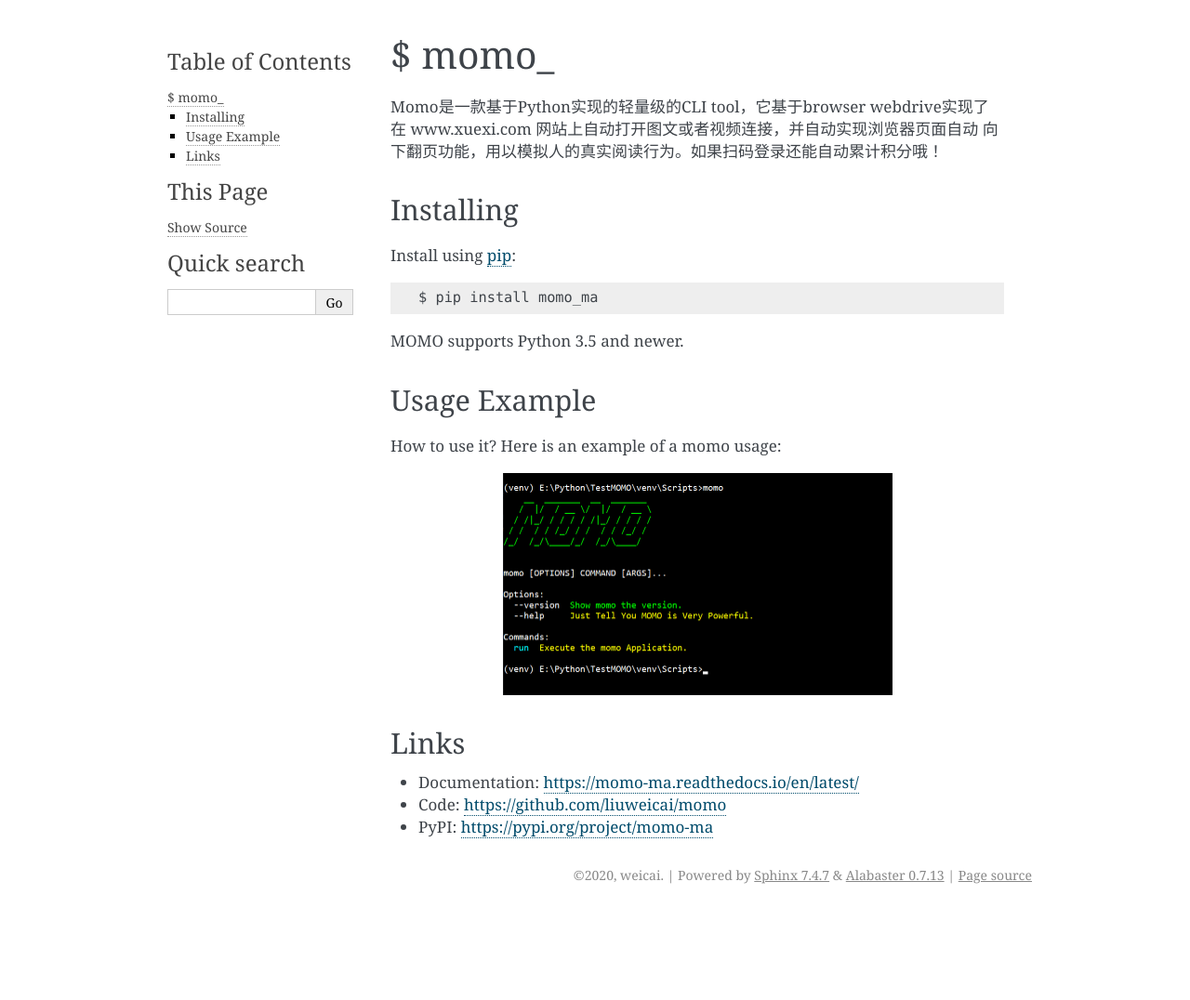
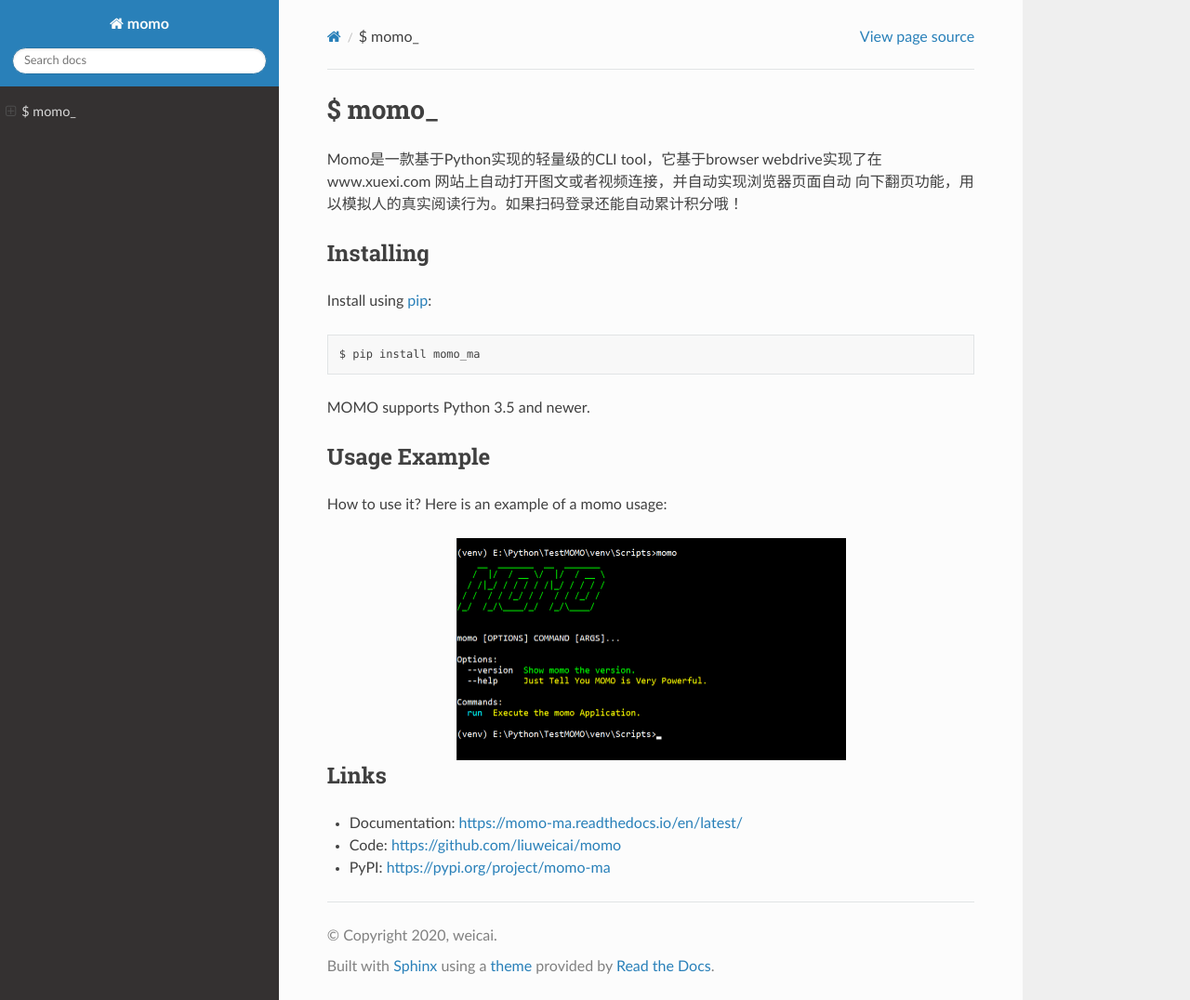
Before and after one commit to liuweicai/momo, a Sphinx documentation site: the page built from docs/index.rst, in a window 1280 px wide and 1076 px high. Shown: the whole window at 93% size. Built offline with Sphinx 7.4.7 and the Read the Docs theme 2.0.0, drawn with Linux system fonts in a browser that asks for light colours; comment, search, counter and statistics services are not loaded.

```diff
--- a/docs/conf.py
+++ b/docs/conf.py
@@ -14,6 +14,8 @@
 # import sys
 # sys.path.insert(0, os.path.abspath('.'))
 
+from pallets_sphinx_themes import ProjectLink
+import sphinx_rtd_theme
 
 # -- Project information -----------------------------------------------------
 
@@ -27,7 +29,11 @@ author = 'weicai'
 # Add any Sphinx extension module names here, as strings. They can be
 # extensions coming with Sphinx (named 'sphinx.ext.*') or your custom
 # ones.
+master_doc = 'index'
 extensions = [
+    "pallets_sphinx_themes",
+    "sphinxcontrib.disqus",
+    "sphinx_rtd_theme",
 ]
 
 # Add any paths that contain templates here, relative to this directory.
@@ -38,17 +44,32 @@ templates_path = ['_templates']
 # This pattern also affects html_static_path and html_extra_path.
 exclude_patterns = ['_build', 'Thumbs.db', '.DS_Store']
 
-
+disqus_shortname = 'blackmomo'
 # -- Options for HTML output -------------------------------------------------
 
 # The theme to use for HTML and HTML Help pages.  See the documentation for
 # a list of builtin themes.
 #
-html_theme = 'alabaster'
-
+#html_theme = 'alabaster'
+#html_theme = 'flask'
+html_theme = "sphinx_rtd_theme"
+html_context = {
+    "project_links": [
+        ProjectLink("Donate to Pallets", "https://palletsprojects.com/donate"),
+        ProjectLink("Flask Website", "https://palletsprojects.com/p/flask/"),
+        ProjectLink("PyPI releases", "https://pypi.org/project/Flask/"),
+        ProjectLink("Source Code", "https://github.com/pallets/flask/"),
+        ProjectLink("Issue Tracker", "https://github.com/pallets/flask/issues/"),
+    ]
+}
+html_sidebars = {
+    "index": ["project.html", "localtoc.html", "searchbox.html"],
+    "**": ["localtoc.html", "relations.html", "searchbox.html"],
+}
+singlehtml_sidebars = {"index": ["project.html", "localtoc.html"]}
+html_static_path = ['_static']
+html_favicon = "_static/favicon.ico"
+#html_title = "Flask Documentation ({})".format(version)
 # Add any paths that contain custom static files (such as style sheets) here,
 # relative to this directory. They are copied after the builtin static files,
 # so a file named "default.css" will overwrite the builtin "default.css".
-html_static_path = ['_static']
-html_favicon = "_static/favicon.ico"
-master_doc = 'index'
--- a/docs/index.rst
+++ b/docs/index.rst
@@ -24,6 +24,7 @@ MOMO supports Python 3.5 and newer.
 
 .. _pip: https://pip.pypa.io/en/stable/quickstart/
 
+.. include:: comment.rst
 
 Usage Example
 ----------------
```
